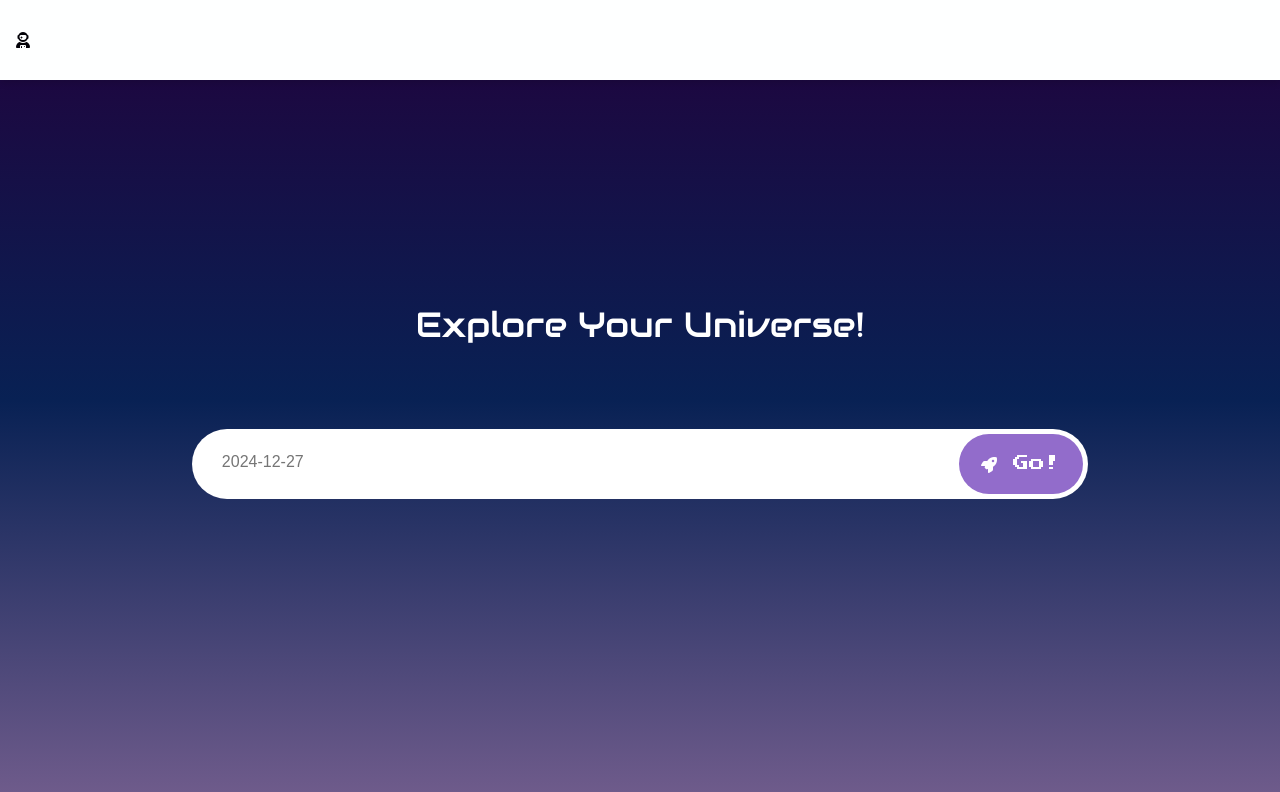
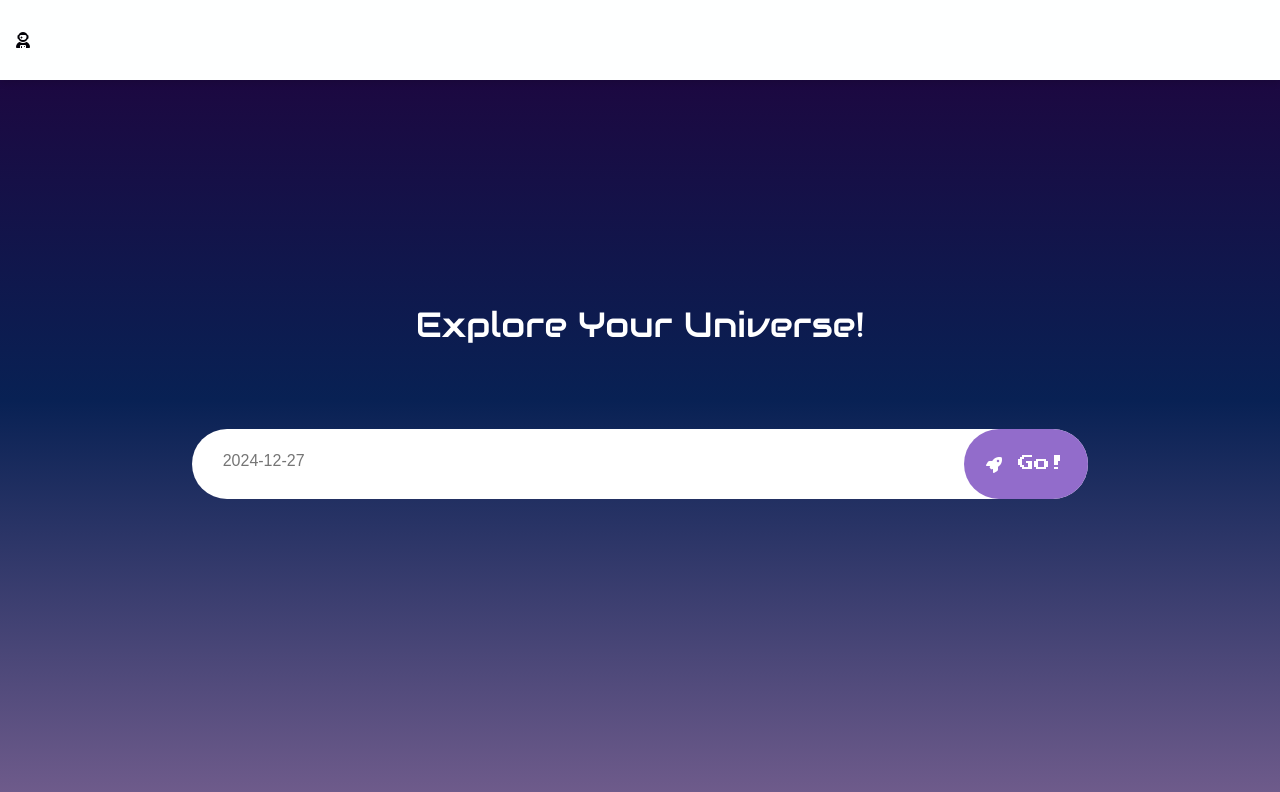
Before and after one commit to mariammansdev/APOD, a React (Vite) app: page / in a window 1280 px wide. Shown: the top 792 px of the page. Built offline with nearby package versions, Linux system fonts and the light colour scheme.

Commit message:
feat: implement responsive layout

```diff
--- a/src/index.css
+++ b/src/index.css
@@ -317,13 +317,14 @@ footer button:hover {
 }
 
 .searchBar input {
-  width: 50%;
+  width: 100%;
   font-size: 16px;
   border: none;
   outline: none;
   align-items: center;
   justify-content: center;
   border-radius: 50px;
+  padding-left: 10%;
 }
 
 .video-iframe {
@@ -359,9 +360,7 @@ footer button:hover {
     height: 70px;
     background-color: #ffffff;
     width: 70%;
-    padding: 5px;
-    /*align-items: center;
-    */border-radius: 50px;
+    border-radius: 50px;
     justify-content: space-between;
 
   }
@@ -379,15 +378,7 @@ footer button:hover {
   .bodyContent p{
     font-size: 15px
   }
-  .searchContainer input {
-    width: 50%;
-    padding: 8px;
-    font-size: 16px;
-    border: none;
-    outline: none;
-    border-radius: 50px;
-    text-align: center;
-  }
+
 
   .searchBar {
     justify-content: start;
```
